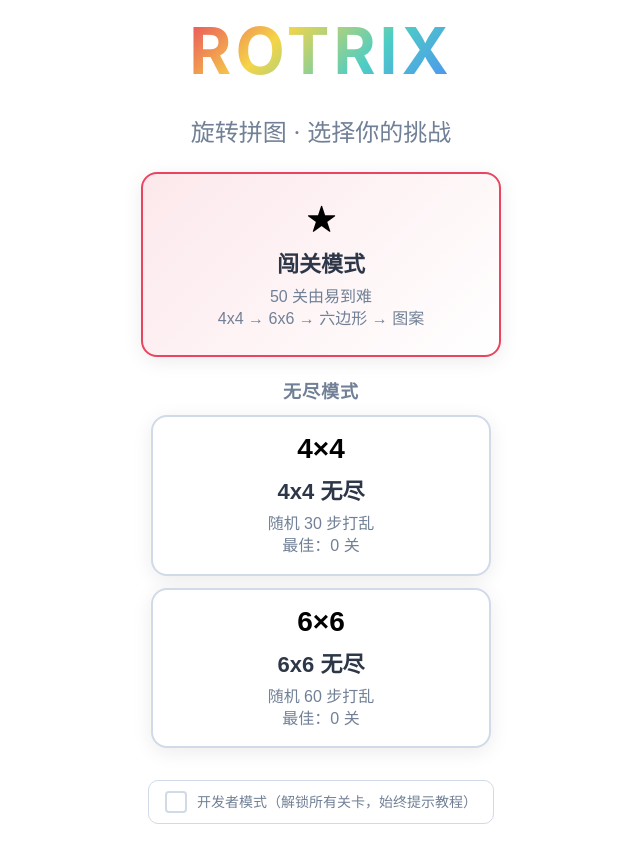
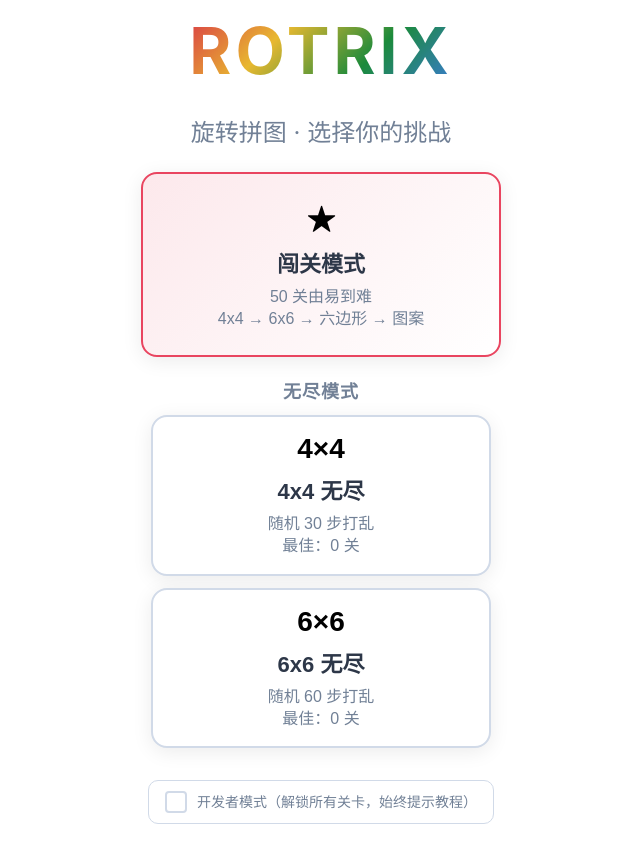
Before and after one commit to falling-leaf/rotrix, a React (Vite) app: page / in a window 1280 px wide. Shown: the whole page, without its empty margins (319-959 px from the left). Built offline with nearby package versions, Linux system fonts and the light colour scheme.

Commit message:
v0.5.3: 图案颜色调整——绿色改为深绿色(#1b8a3b)，其他颜色微调增大色差

```diff
--- a/package.json
+++ b/package.json
@@ -1,7 +1,7 @@
 {
   "name": "rotrix",
   "private": true,
-  "version": "0.5.2",
+  "version": "0.5.3",
   "type": "module",
   "description": "Rotrix - A rotation-based H5 puzzle game",
   "scripts": {
--- a/src/components/HexBoardView.tsx
+++ b/src/components/HexBoardView.tsx
@@ -46,12 +46,12 @@ interface HexBoardViewProps {
 }
 
 const COLOR_HEX: Record<Color, string> = {
-  red: '#e94560',
-  yellow: '#f5d547',
-  blue: '#4d8df6',
-  green: '#4ecdc4',
-  cyan: '#22d3ee',
-  magenta: '#e056fd',
+  red: '#d93747',
+  yellow: '#e8b830',
+  blue: '#3a7bd5',
+  green: '#1b8a3b',
+  cyan: '#1ab5c4',
+  magenta: '#c742d6',
 };
 
 /** 立体感：三角形色块 3-stop 线性渐变颜色变体。
@@ -76,20 +76,20 @@ function darken(hex: string, amount: number): string {
   return `#${dr.toString(16).padStart(2, '0')}${dg.toString(16).padStart(2, '0')}${db.toString(16).padStart(2, '0')}`;
 }
 const COLOR_LIGHT: Record<Color, string> = {
-  red: lighten('#e94560', 0.12),
-  yellow: lighten('#f5d547', 0.12),
-  blue: lighten('#4d8df6', 0.12),
-  green: lighten('#4ecdc4', 0.12),
-  cyan: lighten('#22d3ee', 0.12),
-  magenta: lighten('#e056fd', 0.12),
+  red: lighten('#d93747', 0.12),
+  yellow: lighten('#e8b830', 0.12),
+  blue: lighten('#3a7bd5', 0.12),
+  green: lighten('#1b8a3b', 0.12),
+  cyan: lighten('#1ab5c4', 0.12),
+  magenta: lighten('#c742d6', 0.12),
 };
 const COLOR_DARK: Record<Color, string> = {
-  red: darken('#e94560', 0.08),
-  yellow: darken('#f5d547', 0.08),
-  blue: darken('#4d8df6', 0.08),
-  green: darken('#4ecdc4', 0.08),
-  cyan: darken('#22d3ee', 0.08),
-  magenta: darken('#e056fd', 0.08),
+  red: darken('#d93747', 0.08),
+  yellow: darken('#e8b830', 0.08),
+  blue: darken('#3a7bd5', 0.08),
+  green: darken('#1b8a3b', 0.08),
+  cyan: darken('#1ab5c4', 0.08),
+  magenta: darken('#c742d6', 0.08),
 };
 function hexGradId(color: Color): string {
   return `hex-grad-${color}`;
--- a/src/index.css
+++ b/src/index.css
@@ -11,10 +11,10 @@
   --knob: #d4a017;
   --knob-hover: #f0c040;
 
-  --color-red: #e94560;
-  --color-yellow: #f5d547;
-  --color-blue: #4d8df6;
-  --color-green: #4ecdc4;
+  --color-red: #d93747;
+  --color-yellow: #e8b830;
+  --color-blue: #3a7bd5;
+  --color-green: #1b8a3b;
 
   --cell-gap: 2px;
   --knob-size: 28px;
@@ -290,8 +290,8 @@ button, .knob, .level-chip, .btn {
 
 /* v0.3.0：六边形新色变量 */
 :root {
-  --color-cyan: #22d3ee;
-  --color-magenta: #e056fd;
+  --color-cyan: #1ab5c4;
+  --color-magenta: #c742d6;
 }
 
 /* v0.2.1：胜利庆祝动画——对角线波纹。
```
